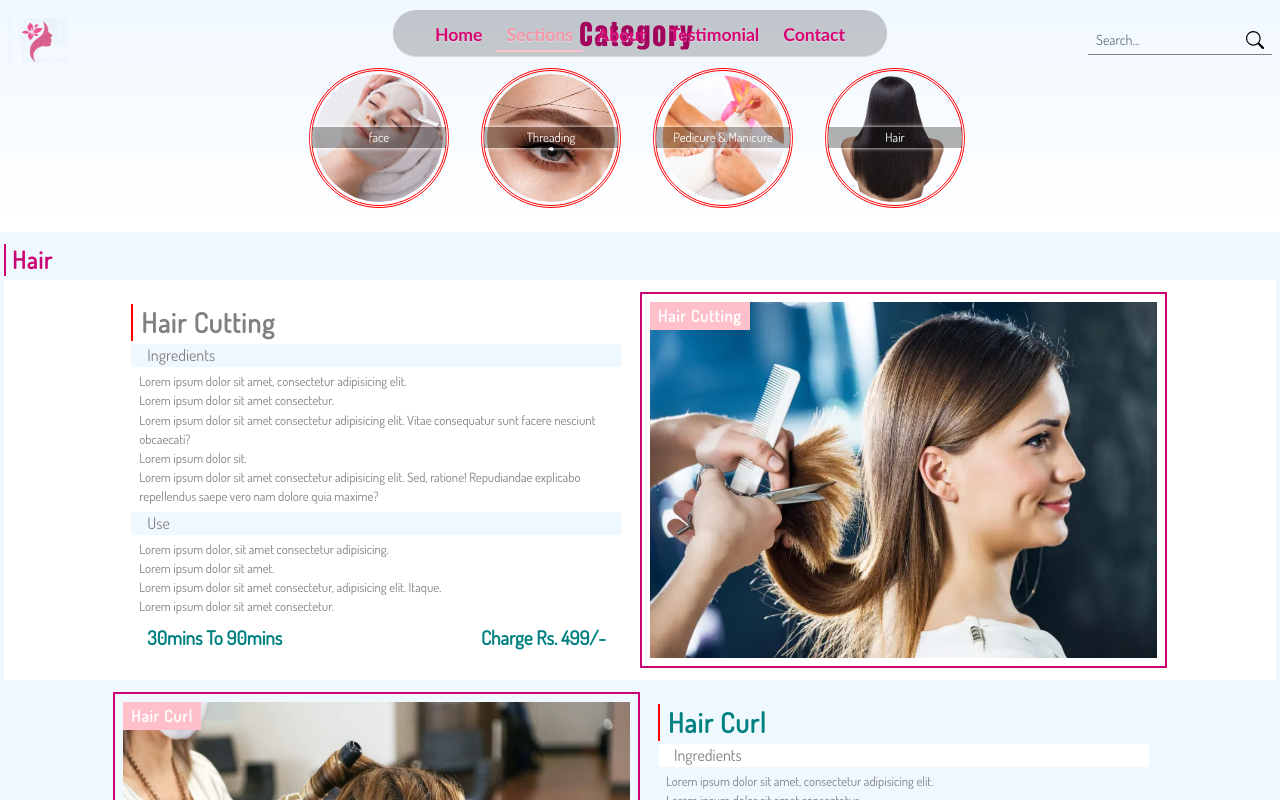
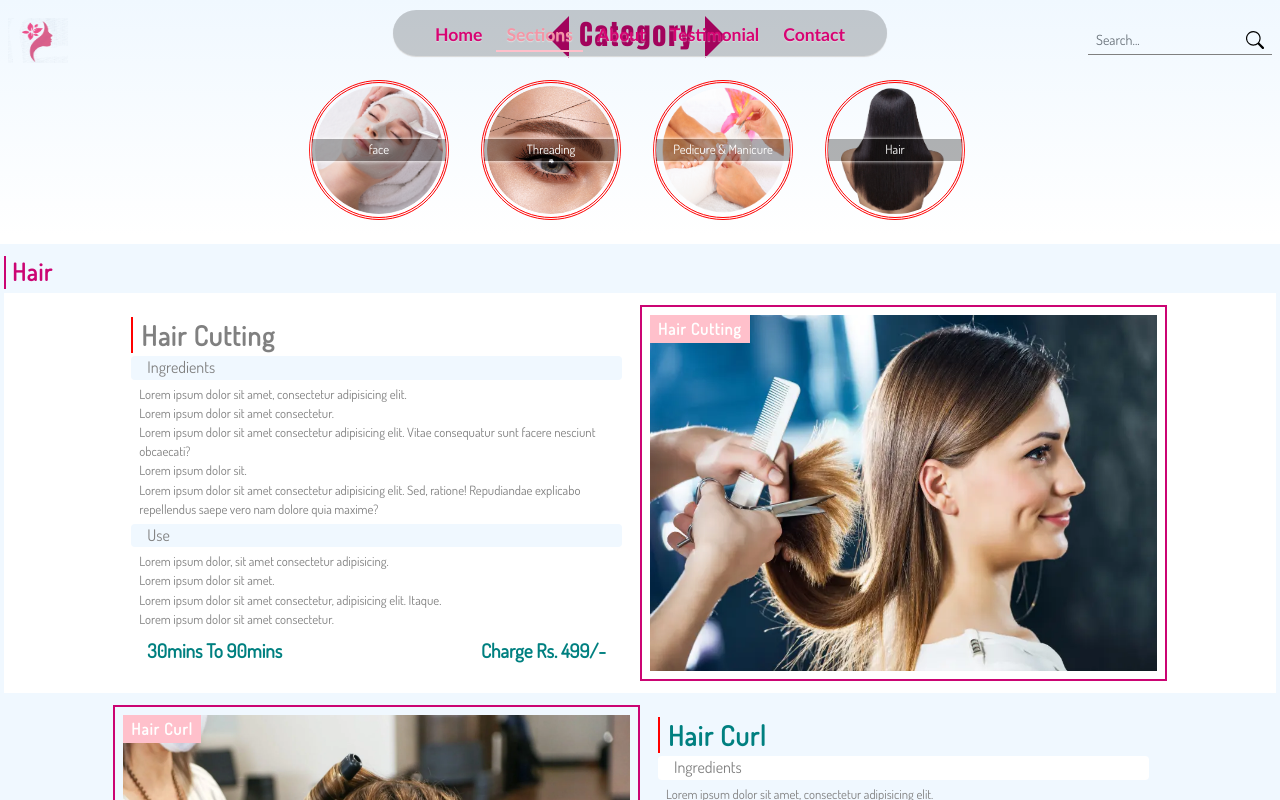
Before and after one commit to pratapbairagi/parlour, a React (Create React App) app: page /section in a window 1280 px wide. Shown: the top 800 px of the page. Built offline with nearby package versions, Linux system fonts and the light colour scheme.

Commit message:
section category heading design change

```diff
--- a/src/pages/contact/contact.jsx
+++ b/src/pages/contact/contact.jsx
@@ -51,29 +51,28 @@ const Contacts = () => {
                         </span>
                         <div className="col col-12 col-sm-12 col-md-6 col-lg-6 col-xl-6">
                             <label htmlFor="">User Name</label>
-                            <input type="text" name="user_name" id="" />
+                            <input type="text" name="user_name" id="" minLength="3" required  />
                         </div>
 
                         <div className="col col-12 col-sm-12 col-md-6 col-lg-6 col-xl-6">
                             <label htmlFor="">Subject</label>
-                            <input type="text" name="user_subject" id="" />
+                            <input type="text" name="user_subject" id="" minLength="2" required  />
                         </div>
 
                         <div className="col col-12 col-sm-12 col-md-6 col-lg-6 col-xl-6">
                             <label htmlFor="">Your E-Mail</label>
-                            <input type="email" name="user_email" id="" />
+                            <input type="email" name="user_email" id="" required  />
                         </div>
 
                         <div className="col col-12 col-sm-12 col-md-6 col-lg-6 col-xl-6">
                             <label htmlFor="">Mobile Number</label>
-                            <input type="tel" name="user_number" id="" />
+                            <input type="tel" name="user_number" minLength="8" maxLength="10" id="" required  />
                         </div>
 
                         <div className="col col-12 col-sm-12 col-md-12 col-lg-12 col-xl-12">
                             <label htmlFor="">Message</label>
-                            <textarea type="text" name="message" id="" />
+                            <textarea type="text" name="message" id="" minLength="10" required  />
                         </div>
-
                         <span className="mt-2">
                             <button className="" type="submit" style={{ padding: "5px 24px", fontSize: "80%", border: "none", background: "rgb(215, 4, 115)", color: "white", fontWeight: "600", letterSpacing: "1px" }}>SEND</button>
                         </span>
--- a/src/pages/sections/faceSection.css
+++ b/src/pages/sections/faceSection.css
@@ -14,7 +14,6 @@
     border-radius: 4px;
     padding: 8px;
     display: none;
-
 }
 .faceSection_container .row .col:hover .card_image_heart{
     display: block;
--- a/src/pages/sections/faceSection.jsx
+++ b/src/pages/sections/faceSection.jsx
@@ -14,7 +14,7 @@ const FaceSection = ({ id, data, index }) => {
 
                         <img src={v.image} style={{ width: "100%", height: "100%", transition: "0.3s ease-in-out" }} alt={v.title} />
                         <svg xmlns="http://www.w3.org/2000/svg" width="16" height="16" fill="currentColor" className="bi bi-heart-fill card_image_heart" viewBox="0 0 16 16">
-                            <path fill-rule="evenodd" d="M8 1.314C12.438-3.248 23.534 4.735 8 15-7.534 4.736 3.562-3.248 8 1.314z" />
+                            <path fillRule="evenodd" d="M8 1.314C12.438-3.248 23.534 4.735 8 15-7.534 4.736 3.562-3.248 8 1.314z" />
                         </svg>
                     </NavLink>
 
--- a/src/pages/sections/section.css
+++ b/src/pages/sections/section.css
@@ -4,30 +4,46 @@
 }
 .sectionContainer h3{
     position: relative;
-    padding: 6px 16 6px 6px !important;
+    padding: 0 10px !important;
     color: rgb(203, 4, 115);
     margin: auto !important;
     margin-top: 16px !important;
     text-align: center !important;
+    height: 38px;
     font-weight: 500;
     letter-spacing: 2px;
+    border: 2px solid rgb(203, 4, 115);
+    border-top: none;
+    border-bottom: none;
     font-family: Impact, Haettenschweiler, 'Arial Narrow Bold', sans-serif;
 }
 .sectionContainer h3::before{
     position: absolute;
     content: " " !important;
-    width: 50% !important;
+    width: 20% !important;
     height: 3px !important;
-    left: -6px;
+    left: -20%;
+    border-top: 21px solid transparent;
+    border-bottom: 21px solid transparent;
+    border-right: 21px solid rgb(203, 4, 115);
+    top: -2px;
+
+    /* top: calc( (100% - 3px)/2) ; */
+    /* background-color: rgb(203, 4, 115); */
+    /* border: 3px solid red; */
 }
 .sectionContainer h3::after{
     position: absolute;
     content: " " !important;
-    width: 50% !important;
+    width: 20% !important;
     height: 3px !important;
-    bottom: 0;
-    right: -6px;
-    bottom: -6px;
+    right: -20%;
+    /* background-color: rgb(203, 4, 115); */
+    border-top: 21px solid transparent;
+    border-bottom: 21px solid transparent;
+    border-left: 21px solid rgb(203, 4, 115);
+    top: -2px;
+    /* top: calc( (100% - 2px)/2); */
 }
 .sectionContainerInner{
     justify-content: start;
--- a/src/pages/sections/sections.jsx
+++ b/src/pages/sections/sections.jsx
@@ -14,7 +14,7 @@ const Sections = ({search}) =>{
         <div className="container-fluid p-0">
         <div className="container-fluid sectionContainer d-flex flex-column mt-lg-0 mt-xl-0">
             <h3>Category</h3>
-            <div className="d-flex sectionContainerInner justify-content-lg-center justify-content-xl-center">
+            <div className="d-flex sectionContainerInner justify-content-lg-center justify-content-xl-center mt-2">
                 <a href="#Face" className="setctionContents">
                     <img src="/images/facial_image_logo.jpeg" alt="" />
                 <span>face</span>
```
